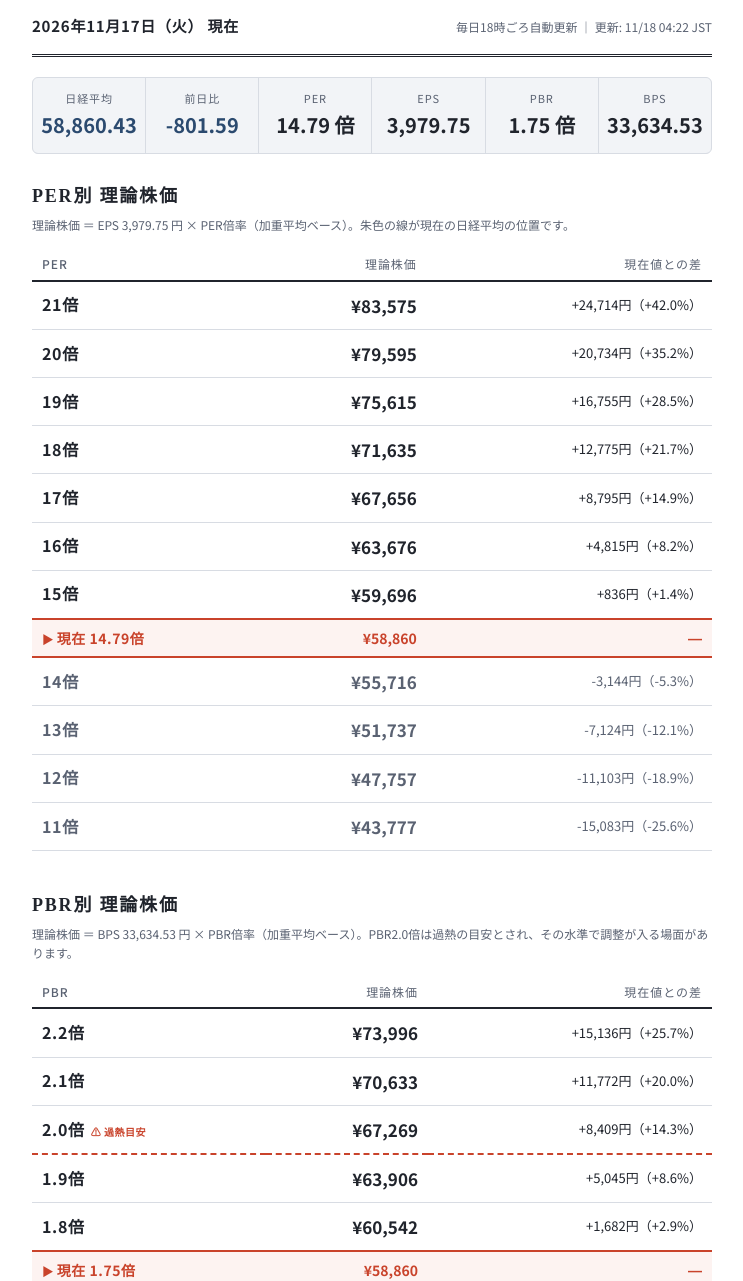
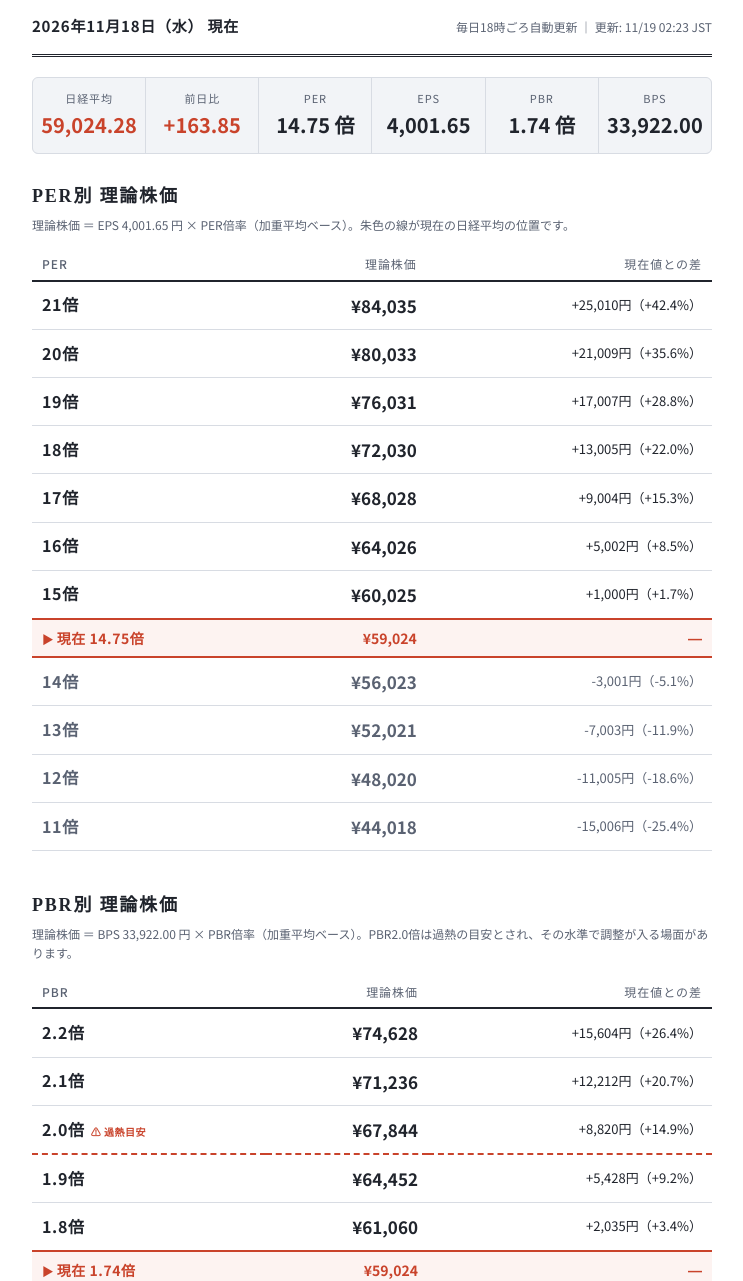
Before and after one commit to hataokamoto801/nikkei-site, a plain HTML site: page index.html in a window 1280 px wide. Shown: the part 81-1362 px from the top of the page, without its empty margins (268-1011 px from the left). Drawn offline with Linux system fonts and the light colour scheme; a web font is replaced by a local one.

Commit message:
更新: 2026-11-18

```diff
--- a/index.html
+++ b/index.html
@@ -3,7 +3,7 @@
 <head>
 <meta charset="UTF-8">
 <meta name="viewport" content="width=device-width, initial-scale=1.0">
-<title>日経平均 理論株価 | 2026-11-17</title>
+<title>日経平均 理論株価 | 2026-11-18</title>
 <link rel="preconnect" href="https://fonts.googleapis.com">
 <link rel="preconnect" href="https://fonts.gstatic.com" crossorigin>
 <link href="https://fonts.googleapis.com/css2?family=Zen+Old+Mincho:wght@700;900&family=Noto+Sans+JP:wght@400;500;700&display=swap" rel="stylesheet">
@@ -83,64 +83,64 @@
   <header>
     <h1>日経平均 理論株価</h1>
     <div class="dateline">
-      <span class="d">2026年11月17日（火） 現在</span>
-      <span class="u">毎日18時ごろ自動更新 ｜ 更新: 11/18 04:22 JST</span>
+      <span class="d">2026年11月18日（水） 現在</span>
+      <span class="u">毎日18時ごろ自動更新 ｜ 更新: 11/19 02:23 JST</span>
     </div>
   </header>
 
   <div class="stats">
-    <div class="stat"><div class="l">日経平均</div><div class="v down">58,860.43</div></div>
-    <div class="stat"><div class="l">前日比</div><div class="v down">-801.59</div></div>
-    <div class="stat"><div class="l">PER</div><div class="v">14.79 倍</div></div>
-    <div class="stat"><div class="l">EPS</div><div class="v">3,979.75</div></div>
-    <div class="stat"><div class="l">PBR</div><div class="v">1.75 倍</div></div>
-    <div class="stat"><div class="l">BPS</div><div class="v">33,634.53</div></div>
+    <div class="stat"><div class="l">日経平均</div><div class="v up">59,024.28</div></div>
+    <div class="stat"><div class="l">前日比</div><div class="v up">+163.85</div></div>
+    <div class="stat"><div class="l">PER</div><div class="v">14.75 倍</div></div>
+    <div class="stat"><div class="l">EPS</div><div class="v">4,001.65</div></div>
+    <div class="stat"><div class="l">PBR</div><div class="v">1.74 倍</div></div>
+    <div class="stat"><div class="l">BPS</div><div class="v">33,922.00</div></div>
   </div>
 
   <h2>PER別 理論株価</h2>
-  <p class="note">理論株価 ＝ EPS 3,979.75 円 × PER倍率（加重平均ベース）。朱色の線が現在の日経平均の位置です。</p>
+  <p class="note">理論株価 ＝ EPS 4,001.65 円 × PER倍率（加重平均ベース）。朱色の線が現在の日経平均の位置です。</p>
 
   <table>
     <thead>
       <tr><th>PER</th><th>理論株価</th><th>現在値との差</th></tr>
     </thead>
     <tbody>
-      <tr class="above"><td>21倍</td><td class="price">¥83,575</td><td class="diff">+24,714円（+42.0%）</td></tr>
-      <tr class="above"><td>20倍</td><td class="price">¥79,595</td><td class="diff">+20,734円（+35.2%）</td></tr>
-      <tr class="above"><td>19倍</td><td class="price">¥75,615</td><td class="diff">+16,755円（+28.5%）</td></tr>
-      <tr class="above"><td>18倍</td><td class="price">¥71,635</td><td class="diff">+12,775円（+21.7%）</td></tr>
-      <tr class="above"><td>17倍</td><td class="price">¥67,656</td><td class="diff">+8,795円（+14.9%）</td></tr>
-      <tr class="above"><td>16倍</td><td class="price">¥63,676</td><td class="diff">+4,815円（+8.2%）</td></tr>
-      <tr class="above"><td>15倍</td><td class="price">¥59,696</td><td class="diff">+836円（+1.4%）</td></tr>
-      <tr class="now"><td>現在 14.79倍</td><td class="price">¥58,860</td><td class="diff">―</td></tr>
-      <tr class="below"><td>14倍</td><td class="price">¥55,716</td><td class="diff">-3,144円（-5.3%）</td></tr>
-      <tr class="below"><td>13倍</td><td class="price">¥51,737</td><td class="diff">-7,124円（-12.1%）</td></tr>
-      <tr class="below"><td>12倍</td><td class="price">¥47,757</td><td class="diff">-11,103円（-18.9%）</td></tr>
-      <tr class="below"><td>11倍</td><td class="price">¥43,777</td><td class="diff">-15,083円（-25.6%）</td></tr>
+      <tr class="above"><td>21倍</td><td class="price">¥84,035</td><td class="diff">+25,010円（+42.4%）</td></tr>
+      <tr class="above"><td>20倍</td><td class="price">¥80,033</td><td class="diff">+21,009円（+35.6%）</td></tr>
+      <tr class="above"><td>19倍</td><td class="price">¥76,031</td><td class="diff">+17,007円（+28.8%）</td></tr>
+      <tr class="above"><td>18倍</td><td class="price">¥72,030</td><td class="diff">+13,005円（+22.0%）</td></tr>
+      <tr class="above"><td>17倍</td><td class="price">¥68,028</td><td class="diff">+9,004円（+15.3%）</td></tr>
+      <tr class="above"><td>16倍</td><td class="price">¥64,026</td><td class="diff">+5,002円（+8.5%）</td></tr>
+      <tr class="above"><td>15倍</td><td class="price">¥60,025</td><td class="diff">+1,000円（+1.7%）</td></tr>
+      <tr class="now"><td>現在 14.75倍</td><td class="price">¥59,024</td><td class="diff">―</td></tr>
+      <tr class="below"><td>14倍</td><td class="price">¥56,023</td><td class="diff">-3,001円（-5.1%）</td></tr>
+      <tr class="below"><td>13倍</td><td class="price">¥52,021</td><td class="diff">-7,003円（-11.9%）</td></tr>
+      <tr class="below"><td>12倍</td><td class="price">¥48,020</td><td class="diff">-11,005円（-18.6%）</td></tr>
+      <tr class="below"><td>11倍</td><td class="price">¥44,018</td><td class="diff">-15,006円（-25.4%）</td></tr>
     </tbody>
   </table>
 
   <div class="sec">
   <h2>PBR別 理論株価</h2>
-  <p class="note">理論株価 ＝ BPS 33,634.53 円 × PBR倍率（加重平均ベース）。PBR2.0倍は過熱の目安とされ、その水準で調整が入る場面があります。</p>
+  <p class="note">理論株価 ＝ BPS 33,922.00 円 × PBR倍率（加重平均ベース）。PBR2.0倍は過熱の目安とされ、その水準で調整が入る場面があります。</p>
 
   <table>
     <thead>
       <tr><th>PBR</th><th>理論株価</th><th>現在値との差</th></tr>
     </thead>
     <tbody>
-      <tr class="above"><td>2.2倍</td><td class="price">¥73,996</td><td class="diff">+15,136円（+25.7%）</td></tr>
-      <tr class="above"><td>2.1倍</td><td class="price">¥70,633</td><td class="diff">+11,772円（+20.0%）</td></tr>
-      <tr class="above hot"><td>2.0倍<span class="hotmark">⚠ 過熱目安</span></td><td class="price">¥67,269</td><td class="diff">+8,409円（+14.3%）</td></tr>
-      <tr class="above"><td>1.9倍</td><td class="price">¥63,906</td><td class="diff">+5,045円（+8.6%）</td></tr>
-      <tr class="above"><td>1.8倍</td><td class="price">¥60,542</td><td class="diff">+1,682円（+2.9%）</td></tr>
-      <tr class="now"><td>現在 1.75倍</td><td class="price">¥58,860</td><td class="diff">―</td></tr>
-      <tr class="below"><td>1.7倍</td><td class="price">¥57,179</td><td class="diff">-1,682円（-2.9%）</td></tr>
-      <tr class="below"><td>1.6倍</td><td class="price">¥53,815</td><td class="diff">-5,045円（-8.6%）</td></tr>
-      <tr class="below"><td>1.5倍</td><td class="price">¥50,452</td><td class="diff">-8,409円（-14.3%）</td></tr>
-      <tr class="below"><td>1.4倍</td><td class="price">¥47,088</td><td class="diff">-11,772円（-20.0%）</td></tr>
-      <tr class="below"><td>1.3倍</td><td class="price">¥43,725</td><td class="diff">-15,136円（-25.7%）</td></tr>
-      <tr class="below"><td>1.2倍</td><td class="price">¥40,361</td><td class="diff">-18,499円（-31.4%）</td></tr>
+      <tr class="above"><td>2.2倍</td><td class="price">¥74,628</td><td class="diff">+15,604円（+26.4%）</td></tr>
+      <tr class="above"><td>2.1倍</td><td class="price">¥71,236</td><td class="diff">+12,212円（+20.7%）</td></tr>
+      <tr class="above hot"><td>2.0倍<span class="hotmark">⚠ 過熱目安</span></td><td class="price">¥67,844</td><td class="diff">+8,820円（+14.9%）</td></tr>
+      <tr class="above"><td>1.9倍</td><td class="price">¥64,452</td><td class="diff">+5,428円（+9.2%）</td></tr>
+      <tr class="above"><td>1.8倍</td><td class="price">¥61,060</td><td class="diff">+2,035円（+3.4%）</td></tr>
+      <tr class="now"><td>現在 1.74倍</td><td class="price">¥59,024</td><td class="diff">―</td></tr>
+      <tr class="below"><td>1.7倍</td><td class="price">¥57,667</td><td class="diff">-1,357円（-2.3%）</td></tr>
+      <tr class="below"><td>1.6倍</td><td class="price">¥54,275</td><td class="diff">-4,749円（-8.0%）</td></tr>
+      <tr class="below"><td>1.5倍</td><td class="price">¥50,883</td><td class="diff">-8,141円（-13.8%）</td></tr>
+      <tr class="below"><td>1.4倍</td><td class="price">¥47,491</td><td class="diff">-11,533円（-19.5%）</td></tr>
+      <tr class="below"><td>1.3倍</td><td class="price">¥44,099</td><td class="diff">-14,926円（-25.3%）</td></tr>
+      <tr class="below"><td>1.2倍</td><td class="price">¥40,706</td><td class="diff">-18,318円（-31.0%）</td></tr>
     </tbody>
   </table>
   </div>
```
